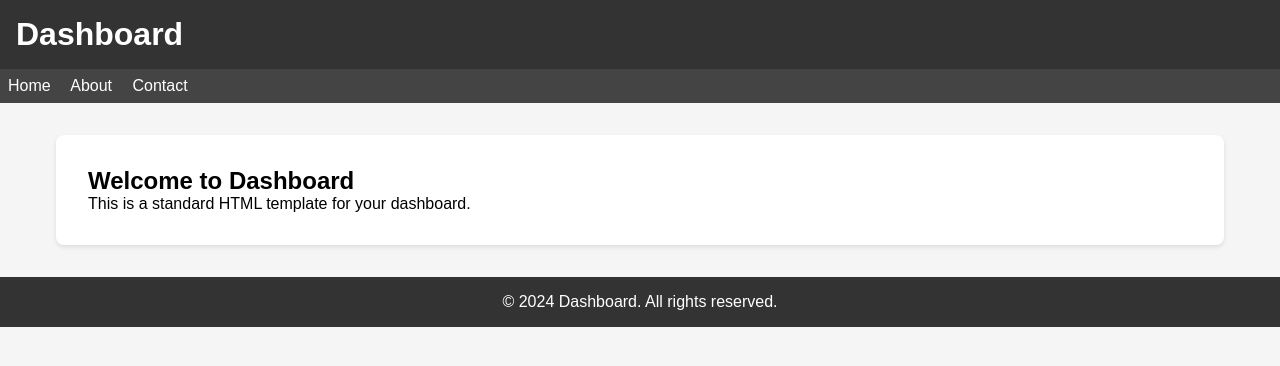
After one commit to iguessimerika/beatguessr, a Flask app: page /dashboard in a window 1280 px wide. The commit adds this page. Shown: the top 366 px of the page. Run offline with Flask 3, Linux system fonts and the light colour scheme; a user stored in the database is signed in.

Commit message:
login, registierung und logout funktionen erweitert/hinzugefügt, dashboard.html hinzugefügt

```diff
--- a/main.py
+++ b/main.py
@@ -1,19 +1,66 @@
-from flask import Flask, render_template
+from flask import Flask, request, render_template, session, redirect, url_for
+import data, utils
 
 app = Flask(__name__)
+app.secret_key = "supersecretkey"  # wichtig für Sessions!
 
 @app.route("/")
 def home():
-    return render_template("index.html")
+    data.init_database()
+
+    session.clear() #
+
+    if not session.get('logged_in'):
+        return render_template("index.html")
+    return render_template("dashboard.html")
 
 
 @app.route("/registrierung")
 def registrierung():
     return render_template("registrierung.html")
 
+@app.route('/registrierung', methods=['POST'])
+def add_user():
+    username = request.form['username']
+    email = request.form['email']
+    password = request.form['password']
+
+    data.add_user(username, password, email)
+
+    session['logged_in'] = True
+    session['current_email'] = email
+    return redirect(url_for('dashboard'))
+
+
 @app.route("/login")
 def login():
     return render_template("login.html")
 
+@app.route('/login', methods=['POST'])
+def pw_check():
+    email = request.form['email']
+    password = request.form['password']
+
+    user = data.get_user(email)
+    user_pw = user['password']
+
+    if utils.check_password(password, user_pw):
+        session['logged_in'] = True
+        session['current_email'] = email
+        return redirect(url_for('dashboard'))
+    else:
+        return render_template("login.html", error="Falsches Passwort!")
+
+@app.route('/dashboard')
+def dashboard():
+    if not session.get('logged_in'):
+        return redirect(url_for('index'))
+    return render_template("dashboard.html")
+
+@app.route("/logout")
+def logout():
+    session.clear()
+    return render_template("index.html")
+
 if __name__ == "__main__":
     app.run(debug=True)
--- /dev/null
+++ b/templates/dashboard.html
@@ -0,0 +1,80 @@
+<!DOCTYPE html>
+<html lang="en">
+<head>
+    <meta charset="UTF-8">
+    <meta name="viewport" content="width=device-width, initial-scale=1.0">
+    <title>Dashboard</title>
+    <style>
+        * {
+            margin: 0;
+            padding: 0;
+            box-sizing: border-box;
+        }
+
+        body {
+            font-family: Arial, sans-serif;
+            background-color: #f5f5f5;
+        }
+
+        header {
+            background-color: #333;
+            color: white;
+            padding: 1rem;
+        }
+
+        nav {
+            background-color: #444;
+            padding: 0.5rem;
+        }
+
+        nav a {
+            color: white;
+            text-decoration: none;
+            margin-right: 1rem;
+        }
+
+        main {
+            max-width: 1200px;
+            margin: 2rem auto;
+            padding: 0 1rem;
+        }
+
+        .container {
+            background-color: white;
+            padding: 2rem;
+            border-radius: 8px;
+            box-shadow: 0 2px 4px rgba(0,0,0,0.1);
+        }
+
+        footer {
+            background-color: #333;
+            color: white;
+            text-align: center;
+            padding: 1rem;
+            margin-top: 2rem;
+        }
+    </style>
+</head>
+<body>
+    <header>
+        <h1>Dashboard</h1>
+    </header>
+
+    <nav>
+        <a href="#home">Home</a>
+        <a href="#about">About</a>
+        <a href="#contact">Contact</a>
+    </nav>
+
+    <main>
+        <div class="container">
+            <h2>Welcome to Dashboard</h2>
+            <p>This is a standard HTML template for your dashboard.</p>
+        </div>
+    </main>
+
+    <footer>
+        <p>&copy; 2024 Dashboard. All rights reserved.</p>
+    </footer>
+</body>
+</html>
--- a/utils.py
+++ b/utils.py
@@ -8,4 +8,7 @@ def hash_password(password):
 def check_password(user_entry, db_entry):
     hashed_user_entry = hash_password(user_entry)
 
+    print(f"user pw hash: {hashed_user_entry}")
+    print(f"db pw hash: {db_entry}")
+
     return db_entry == hashed_user_entry
```
Also changed, not shown: data.py (+17 -6 lines), templates/login.html (+21 -17 lines), templates/registrierung.html (+6 -5 lines), beatguessr.db.
